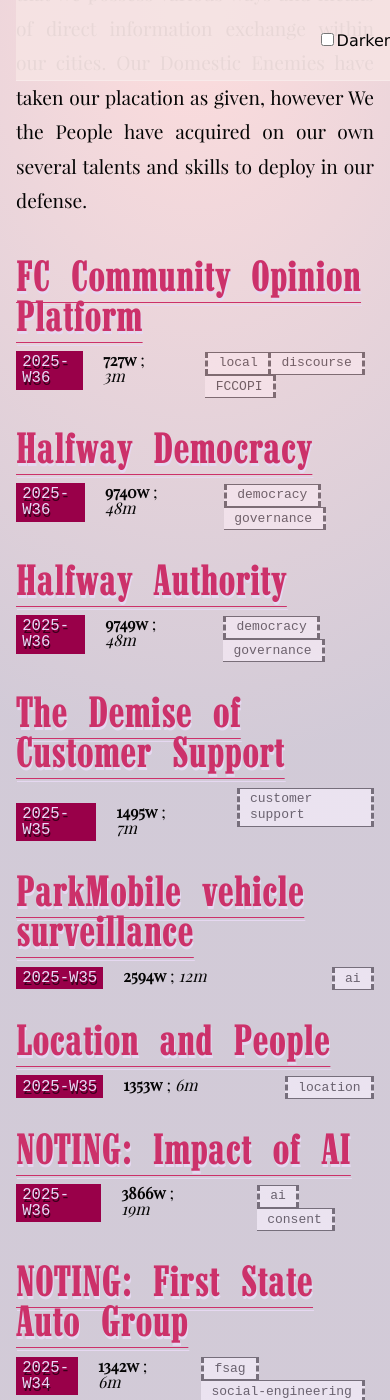
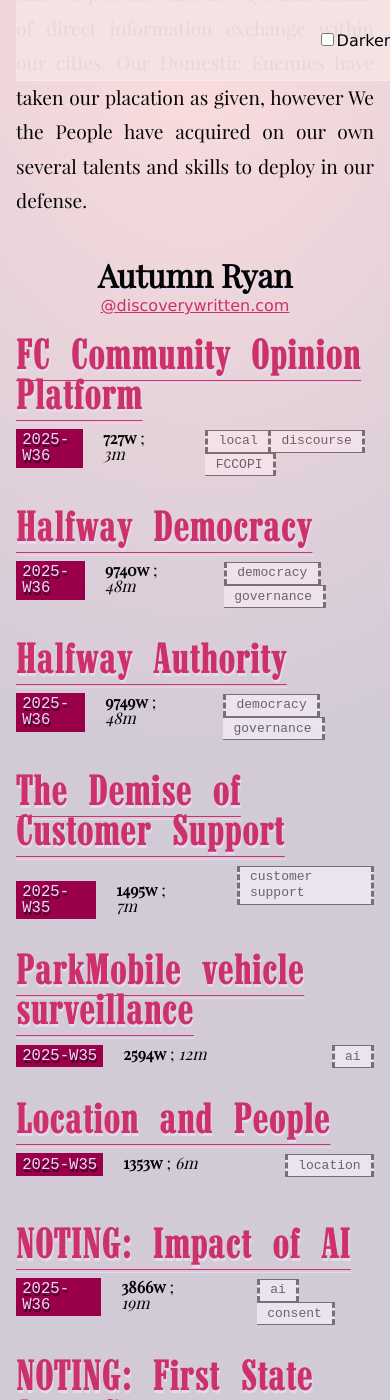
Before and after one commit to tiliv/antibody, a Jekyll site: the page built from docs/index.md, in a window 390 px wide and 1400 px high, scrolled down 1077 px. Built offline with Jekyll 4.4.1, drawn with Linux system fonts in a browser that asks for light colours.

Commit message:
Add authors structure

```diff
--- a/docs/_layouts/one-message.html
+++ b/docs/_layouts/one-message.html
@@ -2,6 +2,6 @@
 layout: root
 ---
 
-<div id="main" class="content">
+<div id="main">
   {{ content }}
 </div>
--- a/docs/css/media.css
+++ b/docs/css/media.css
@@ -50,6 +50,9 @@
       [content-end] 1fr
       [right];
   }
+  .piece-list {
+    flex-direction: column;
+  }
 }
 @media (max-width: 550px) {
   .links img { width: 28px; }
--- a/docs/css/site.css
+++ b/docs/css/site.css
@@ -116,6 +116,34 @@
   font-family: ArticleFont !important;
   margin: 0 auto;
   text-align: justify;
+}
+#authors {
+  display: flex;
+  flex-direction: row;
+  /* gap: 1em; */
+  justify-content: center;
+  place-items: top;
+  margin-top: 1em;
+}
+#authors h2 {
+  font-family: ArticleFont, "Times New Roman", times, serif;
+  font-size: 2em;
+}
+.contacts {
+  display: flex;
+  flex-direction: row;
+  justify-content: center;
+}
+.piece-list {
+  display: flex;
+  flex-direction: row;
+  gap: 1em;
+}
+.piece-list > [data-kind] {
+  flex: 1;
+  display: flex;
+  flex-direction: column;
+  height: min-content;
 }
 #scroll-top {
   z-index: 5;
--- a/docs/index.md
+++ b/docs/index.md
@@ -4,14 +4,59 @@
 priority: 1.0  # minor: sitemap scan priority
 ---
 
-{% assign journal_public = site.pages | where_exp: "doc", "doc.public == true" %}
-{% assign journal_published = journal_public | sort: "date" %}
-{% assign journal_ranked = journal_published | sort: "rank" %}
-
 <section id="readme" class="content" markdown="1">
 {{ site.civic_readme }}
 </section>
 
-{% for piece in journal_ranked %}
-{% include piece.md piece=piece %}
+{% assign authors = site.pages
+  | where_exp:"p","p.author"
+  | where_exp:"p","p.index != false"
+  | map: "author"
+  | uniq %}
+<section id="authors">
+{% for author in authors %}
+  {% assign emails = site.pages
+    | where_exp:"p","p.author_email"
+    | where_exp:"p","p.author == author"
+    | map: "author_email"
+    | uniq %}
+
+  <section id="{{ author | slugify }}">
+    <h2>{{ author }}</h2>
+    <div class="contacts">
+      {% for email in emails %}
+        <a href="mailto:{{ email }}">@{{ email | split: "@" | reverse | first }}</a>
+      {% endfor %}
+    </div>
+    <div class="piece-list">
+
+      {%- assign journal = site.pages
+        | where_exp: "p", "p.layout == 'journal'"
+        | where_exp: "p", "p.author == author"
+        | where_exp: "p", "p.public"
+        | where_exp: "p", "p.published" -%}
+
+      {%- assign noting = site.pages
+        | where_exp: "p", "p.layout == 'noting'"
+        | where_exp: "p", "p.author == author"
+        | where_exp: "p", "p.public"
+        | where_exp: "p", "p.published" -%}
+
+      <div data-kind="journal" markdown="1">
+        {%- assign ranked = journal | sort: "date" | sort: "rank" -%}
+        {%- for piece in ranked -%}
+          {%- include piece.md piece=piece -%}
+        {%- endfor -%}
+      </div>
+      <div data-kind="noting" markdown="1">
+        {%- assign ranked = noting | sort: "date" | sort: "rank" -%}
+        {%- for piece in ranked -%}
+          {%- include piece.md piece=piece -%}
+        {%- endfor -%}
+      </div>
+
+    </div>
+  </section>
+
 {% endfor %}
+</section>
```
